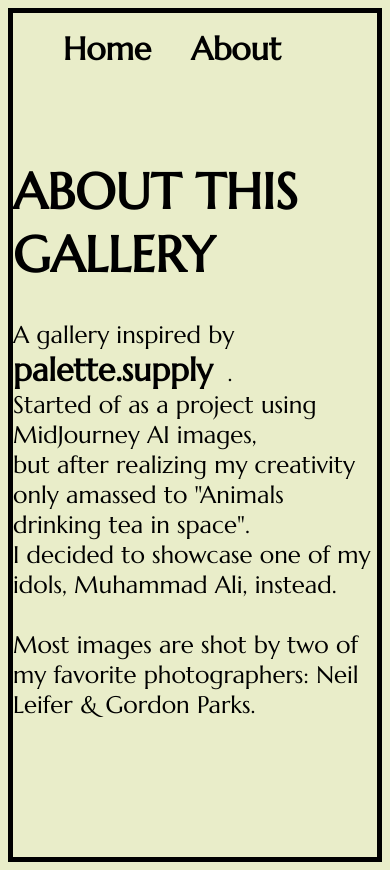
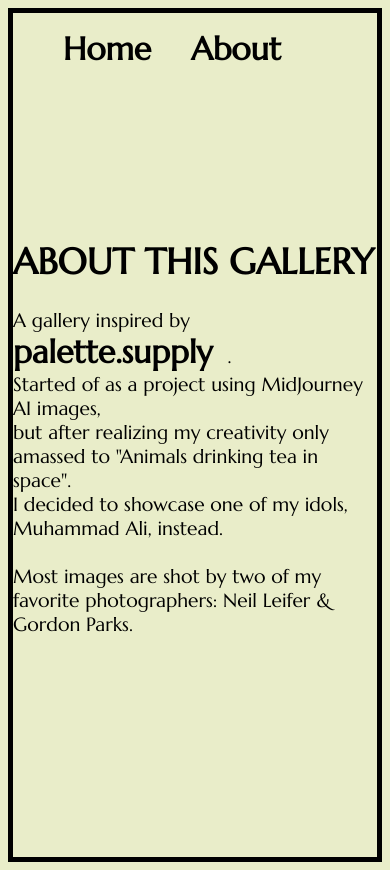
Before and after one commit to JonathanZeray/muhammadAliGallery, a plain HTML site: page about.html in a window 390 px wide. Drawn offline with nearby package versions, Linux system fonts and the light colour scheme; a script that the page names is missing.

Commit message:
lowered fontsize on about page under 600px

```diff
--- a/styles.css
+++ b/styles.css
@@ -182,3 +182,13 @@
     transform: translateY(115px);
     transition: transform .5s;
 }
+
+@media only screen and (max-width: 600px) {
+  .about-header-text {
+    font-size: 36px;
+  }
+
+  .about-text {
+    font-size: 1.2rem;
+  }
+}
```
